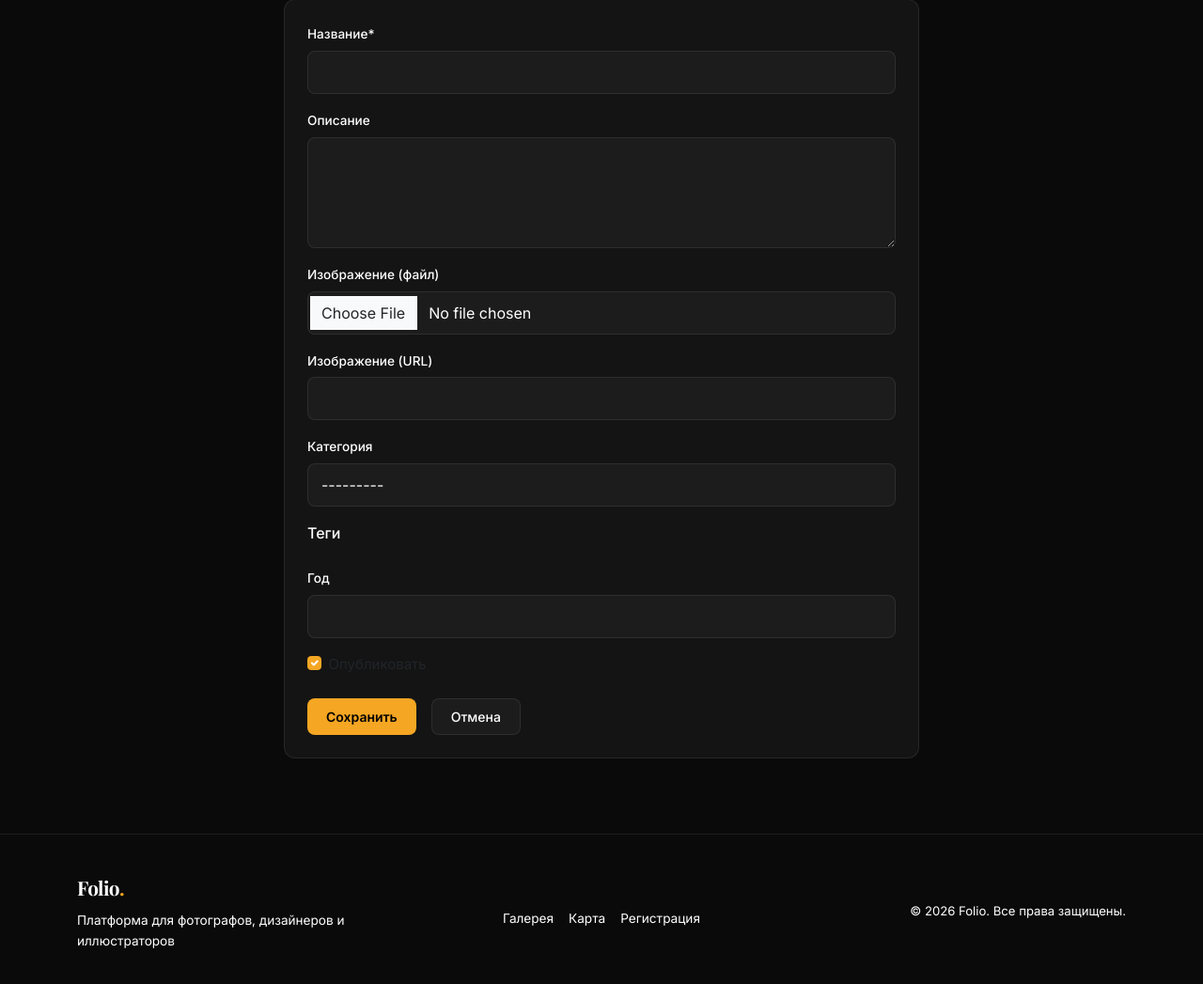
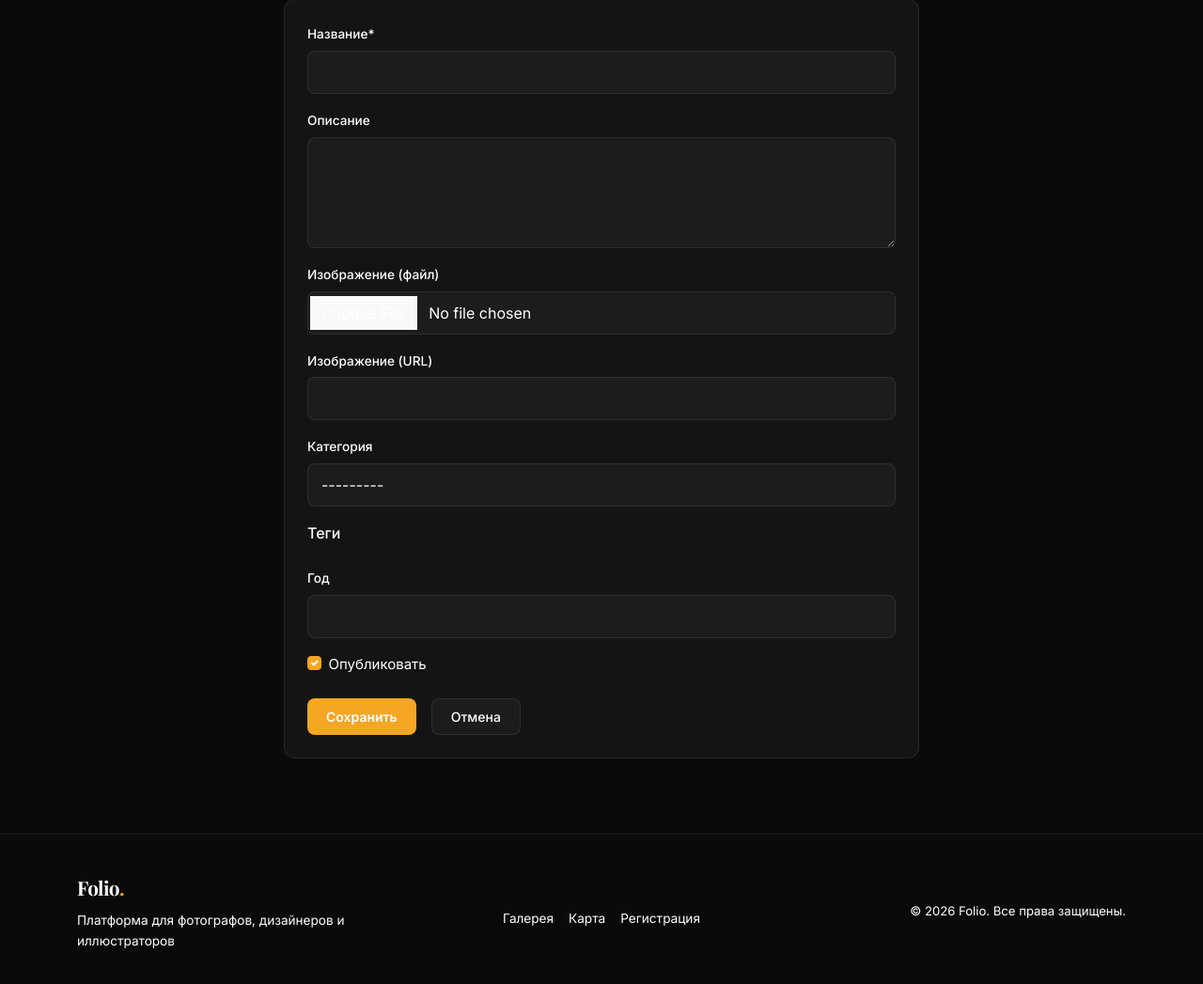
Before and after one commit to ds23432c/Sidelnikov_foto, a Django app: page /work/create/ in a window 1280 px wide. Shown: the part 239-1286 px from the top of the page at 94% size. Run offline with Django 4.2, Linux system fonts and the light colour scheme; the visitor is signed in with stand-in values (Sample User, id 1); data that the repository does not hold is empty; some libraries are stand-ins or nearby versions.

Commit message:
Make work form text readable

```diff
--- a/static/css/main.css
+++ b/static/css/main.css
@@ -673,6 +673,44 @@
   -webkit-text-fill-color: #000 !important;
 }
 
+/* ====== ФОРМА РАБОТЫ ====== */
+.work-form-page,
+.work-form-page * {
+  color: var(--text) !important;
+  opacity: 1 !important;
+  -webkit-text-fill-color: var(--text) !important;
+}
+
+.work-form-page .form-label,
+.work-form-page label,
+.work-form-page .helptext,
+.work-form-page .form-text,
+.work-form-page .errorlist,
+.work-form-page .errorlist *,
+.work-form-page small,
+.work-form-page p,
+.work-form-page span {
+  color: var(--text) !important;
+  opacity: 1 !important;
+  -webkit-text-fill-color: var(--text) !important;
+}
+
+.work-form-page .form-control,
+.work-form-page .form-select {
+  color: var(--text) !important;
+  background: var(--bg3) !important;
+  border-color: var(--border) !important;
+  -webkit-text-fill-color: var(--text) !important;
+}
+
+.work-form-page .form-control::placeholder {
+  color: rgba(255,255,255,0.65) !important;
+}
+
+.work-form-page .btn-ghost {
+  color: var(--text) !important;
+}
+
 /* Responsive */
 @media (max-width: 768px) {
   .profile-stats { gap: 20px; }
--- a/templates/works/work_form.html
+++ b/templates/works/work_form.html
@@ -3,9 +3,9 @@
 {% block title %}{{ title }} — Folio{% endblock %}
 
 {% block content %}
-<div class="container" style="padding-top:60px;max-width:700px">
+<div class="container work-form-page" style="padding-top:60px;max-width:700px">
   <h1 style="font-size:1.8rem;margin-bottom:8px">{{ title }}</h1>
-  <p style="color:var(--muted);margin-bottom:32px">Добавьте изображение файлом или ссылкой</p>
+  <p style="color:var(--text);margin-bottom:32px">Добавьте изображение файлом или ссылкой</p>
   <div class="card p-4">
     <form method="post" enctype="multipart/form-data">
       {% csrf_token %}
```
